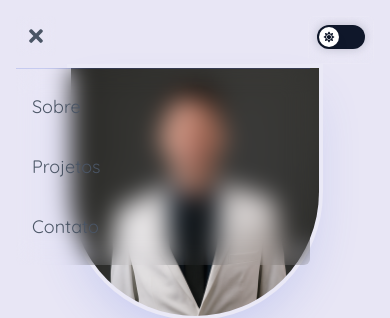
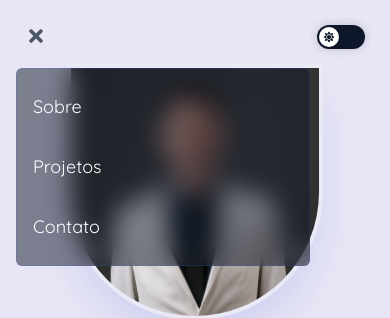
Before and after one commit to lcsferreira/portfolio, a React (Vite) app: page / in a window 390 px wide. Both pictures are taken after a click on the button 36 px from the left and 36 px from the top of the page. Shown: the top 318 px of the page. Built offline with nearby package versions, Linux system fonts and the light colour scheme.

Commit message:
feat: add png icon to html

```diff
--- a/index.html
+++ b/index.html
@@ -2,7 +2,7 @@
 <html lang="pt-BR">
   <head>
     <meta charset="UTF-8" />
-    <link rel="icon" type="image/svg+xml" href="/vite.svg" />
+    <link rel="icon" type="image/png" href="/src/assets/profile_circle.png" />
     <meta name="viewport" content="width=device-width, initial-scale=1.0" />
     <title>Lucas Ferreira | Dev</title>
   </head>
--- a/src/components/Header.tsx
+++ b/src/components/Header.tsx
@@ -284,14 +284,14 @@ export const Header = () => {
       <AnimatePresence>
         {isMobileMenuOpen && (
           <motion.div
-            className="fixed top-15 left-0 right-16 lg:hidden bg-glass-bg backdrop-blur-md rounded-b-md mx-4 mt-2 border-t border-primary/20 z-10"
+            className="fixed top-15 left-0 right-16 lg:hidden bg-glass-bg backdrop-blur-md rounded-md mx-4 mt-2 border border-primary/20 z-10 bg-gray-900/50 dark:bg-amber-50/10 dark:border-primary/20"
             variants={mobileMenuVariants}
             initial="hidden"
             animate="visible"
             exit="exit"
           >
             <nav className="p-4">
-              <ul className="flex flex-col gap-4 text-lg text-theme-secondary">
+              <ul className="flex flex-col gap-4 text-lg text-gray-700 dark:text-gray-300">
                 {headerOptions.map((option) => (
                   <motion.li
                     key={option.label}
@@ -299,7 +299,7 @@ export const Header = () => {
                   >
                     <a
                       href={option.href}
-                      className="block py-2 hover:text-primary transition-colors duration-300"
+                      className="block py-2 hover:text-primary transition-colors duration-300 text-white"
                       onClick={(e) => handleNavigation(e, option.id)}
                     >
                       {option.label}
```
Also changed, not shown: src/assets/profile_circle.png (added).
